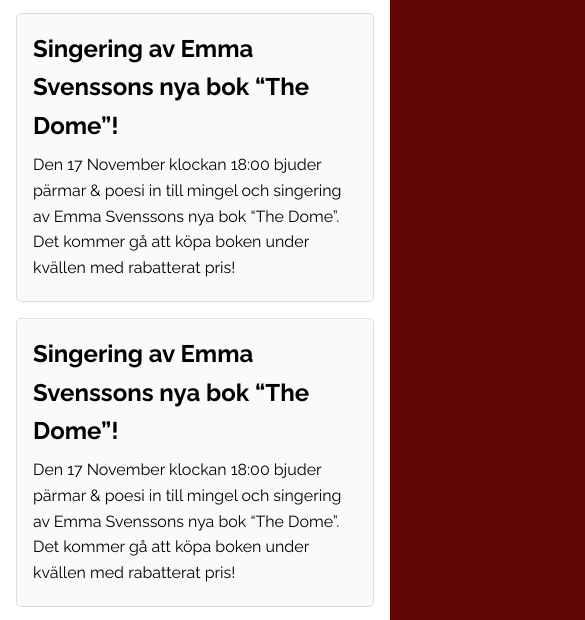
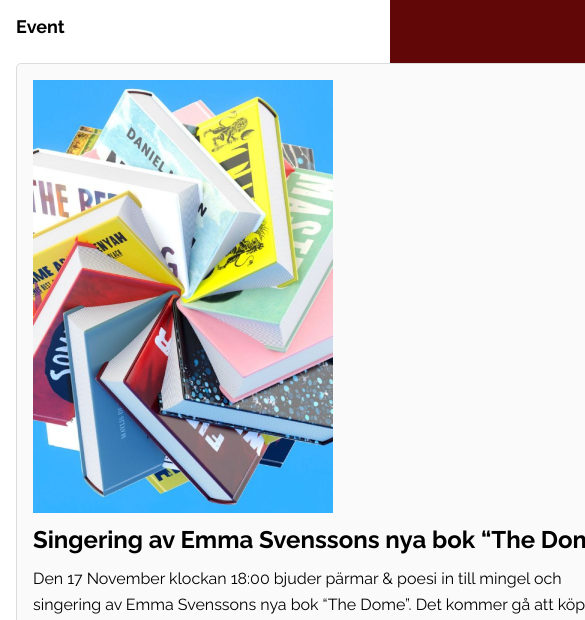
Before and after one commit to IsabelleApel/Bokhandel_uppgift, a plain HTML site: page index.html in a window 390 px wide. Shown: the part 154-774 px from the top of the page, 585 px wide, since content can reach past the window. Drawn offline with Linux system fonts and the light colour scheme; a web font is replaced by a local one.

Commit message:
added a responsive image

```diff
--- a/index.html
+++ b/index.html
@@ -19,8 +19,13 @@
     </header>
     <main>
         <section class="event">
-
+            <h1 class="section-title">Event</h1>
             <article>
+                <picture class="preview">
+                    <source media="(max-width: 799px)" srcset="/assets/one-600.jpg" />
+                    <source media="(min-width: 800px)" srcset="/assets/one-800.jpg" />
+                    <img src="/assets/one-800.jpg" alt="Books" />
+                  </picture>
                 <h1>Singering av Emma Svenssons nya bok “The Dome”!</h1>
                 <p>Den 17 November klockan 18:00 bjuder pärmar & poesi in till mingel och singering av Emma Svenssons nya bok “The Dome”.
                     Det kommer gå att köpa boken under kvällen med rabatterat pris!</p>
@@ -47,7 +52,13 @@
             </article>
         </section>
         <section class="news">
+            <h1 class="section-title">Nyheter</h1>
             <article>
+                <picture>
+                    <source media="(max-width: 799px)" srcset="/assets/one-600.jpg" />
+                    <source media="(min-width: 800px)" srcset="/assets/one-800.jpg" />
+                    <img src="/assets/one-800.jpg" alt="Books" />
+                  </picture>
                 <h1>Boksläpp av Emily Henrys nya bok “Book Lovers”.</h1>
                 <p>Den 17 November klockan 18:00 bjuder pärmar & poesi in till mingel och singering av Emma Svenssons nya bok “The Dome”.
                     Det kommer gå att köpa boken under kvällen med rabatterat pris!</p>
--- a/style.css
+++ b/style.css
@@ -4,6 +4,7 @@
     padding: 0;
     box-sizing: border-box;
 }
+
 
 body {
     max-width: 1200px;
@@ -19,6 +20,11 @@ header, footer, aside {
     padding: 1rem;
     background-color: rgb(247, 245, 226);
     text-align: center;
+}
+
+.section-title {
+    font-size: large;
+    display: inline;
 }
 
 /* Fonts */
@@ -49,6 +55,11 @@ header {
 
 header img {
     width: 170px;
+    height: auto;
+}
+
+.preview img {
+    width: 50%;
     height: auto;
 }
 
```
Also changed, not shown: assets/one-600.jpg (added), assets/one-800.jpg (added).
